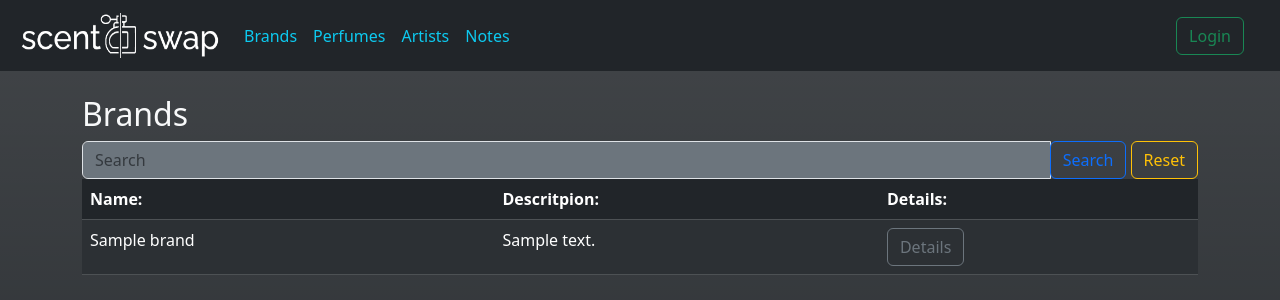
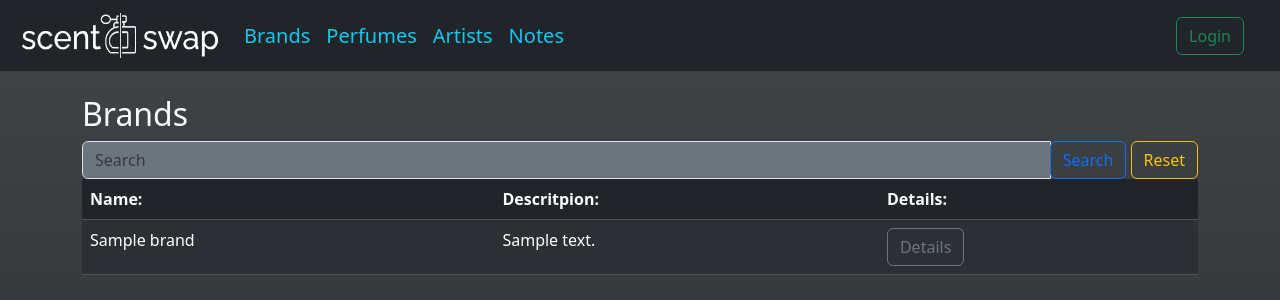
Before and after one commit to saradonin/scent_swap, a Django app: page /brands in a window 1280 px wide. Shown: the top 300 px of the page. Run offline with Django 4.2, Linux system fonts and the light colour scheme; tables that the repository leaves empty hold one stand-in row (values such as "Sample post").

Commit message:
nav text updated

```diff
--- a/scent_app/templates/__base__.html
+++ b/scent_app/templates/__base__.html
@@ -27,28 +27,28 @@
             <div class="collapse navbar-collapse" id="navbarSupportedContent">
                 <ul class="navbar-nav me-auto mb-2 mb-lg-0">
                     <li class="nav-item">
-                        <a class="nav-link text-info" href="{% url 'brand-list' %}">Brands</a>
+                        <a class="nav-link text-info fs-5 text" href="{% url 'brand-list' %}">Brands</a>
                     </li>
 
                     <li class="nav-item">
-                        <a class="nav-link text-info" href="{% url 'perfume-list' %}">Perfumes</a>
+                        <a class="nav-link text-info fs-5 text" href="{% url 'perfume-list' %}">Perfumes</a>
                     </li>
 
                     <li class="nav-item">
-                        <a class="nav-link text-info" href="{% url 'perfumer-list' %}">Artists</a>
+                        <a class="nav-link text-info fs-5 text" href="{% url 'perfumer-list' %}">Artists</a>
                     </li>
 
                     <li class="nav-item  navbar-dark">
-                        <a class="nav-link text-info" href="{% url 'note-list' %}">Notes</a>
+                        <a class="nav-link text-info fs-5 text" href="{% url 'note-list' %}">Notes</a>
                     </li>
 
                     {% if user.is_authenticated %}
                     <li class="nav-item">
-                        <a class="nav-link text-info" href="{% url 'user-list' %}">Users</a>
+                        <a class="nav-link text-info fs-5 text" href="{% url 'user-list' %}">Users</a>
                     </li>
 
                     <li class="nav-item align-text-center">
-                        <a class="nav-link text-info" href="{% url 'offer-list' %}">Swap offers</a>
+                        <a class="nav-link text-info fs-5 text" href="{% url 'offer-list' %}">Swap offers</a>
                     </li>
                     {% endif %}
                 </ul>
@@ -68,7 +68,7 @@
                 {% endif %}
 
                 <li class="nav-item dropdown">
-                    <a class="nav-link dropdown-toggle text-light" href="#" role="button" data-bs-toggle="dropdown"
+                    <a class="nav-link dropdown-toggle text-light fs-5 text" href="#" role="button" data-bs-toggle="dropdown"
                         aria-expanded="false">
                         {{ current_user.username }}
                     </a>
--- a/scent_app/templates/user_profile_menu.html
+++ b/scent_app/templates/user_profile_menu.html
@@ -5,14 +5,14 @@
                 <a class="nav-link text-white" href=""><h4>{{ user.username }}</h4></a>
             </li>
             <li class="nav-item">
-                <a class="nav-link text-info" href="{% url 'userperfume-list' user.id %}">Collection</a>
+                <a class="nav-link text-info fs-5 text " href="{% url 'userperfume-list' user.id %}">Collection</a>
             </li>
             <li class="nav-item">
-                <a class="nav-link text-info" href="{% url 'offer-list-by-user' user.id %}">Offers</a>
+                <a class="nav-link text-info fs-5 text" href="{% url 'offer-list-by-user' user.id %}">Offers</a>
             </li>
             {% if user == current_user %}
             <li class="nav-item">
-                <a class="nav-link text-info" href="{% url 'message-list' %}">Messages</a>
+                <a class="nav-link text-info fs-5 text" href="{% url 'message-list' %}">Messages</a>
             </li>
             {% endif %}
         </ul>
```
